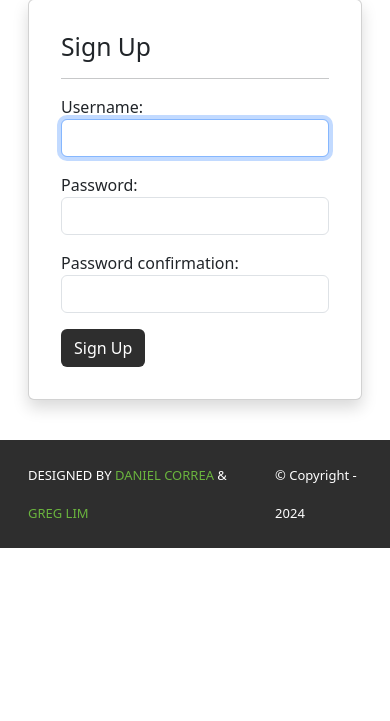
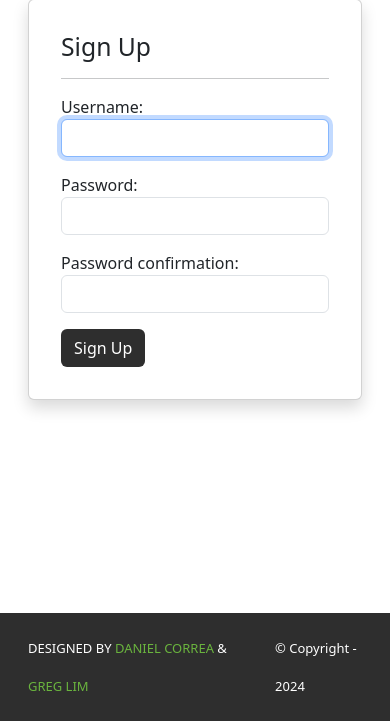
Before and after one commit to cs-2340-durga-3/project-1, a Django app: page /accounts/signup in a window 390 px wide. Shown: the part 123-844 px from the top of the page. Run offline with Django 5.2, Linux system fonts and the light colour scheme; some libraries are stand-ins or nearby versions.

Commit message:
Ensure footer stays at bottom responsively

```diff
--- a/moviesstore/static/css/style.css
+++ b/moviesstore/static/css/style.css
@@ -18,7 +18,6 @@ body {
 }
 
 .ms-footer {
-  margin-top: auto;
   background-color: #202020;
 }
 
--- a/moviesstore/templates/base.html
+++ b/moviesstore/templates/base.html
@@ -46,7 +46,7 @@
       {% endblock content %}
     </div>
 
-    <!-- Footer -->
+    <footer class="mt-auto">
       <section class="p-3 ms-footer d-none d-md-block">
         <div class="container">
           <div class="row mt-3 text-white">
@@ -84,6 +84,6 @@
           </div>
         </div>
       </section>
-    <!-- Footer -->
+    </footer>
   </body>
 </html>
```
Lines whose indentation alone changed are shown as unchanged.
